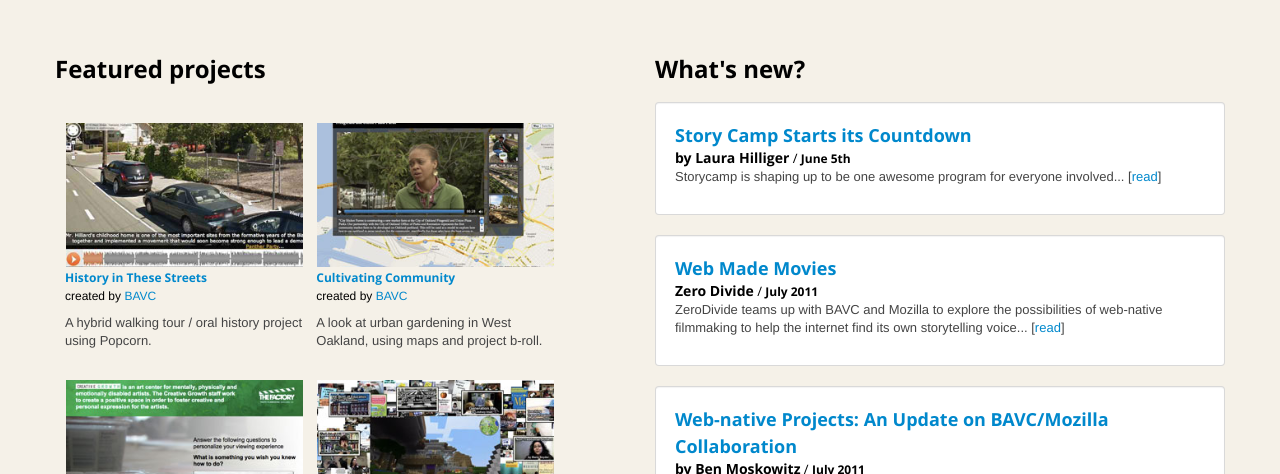
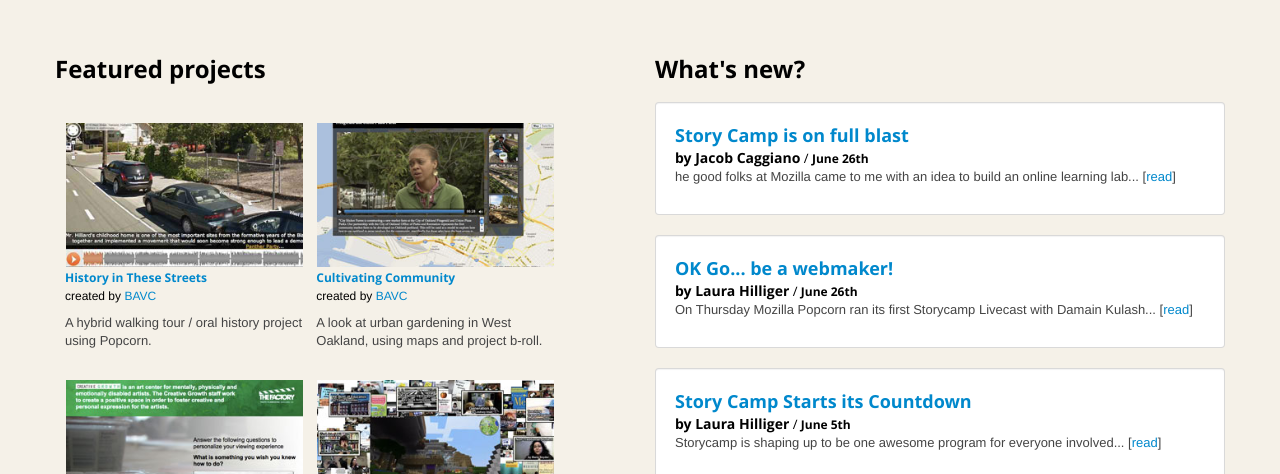
Before and after one commit to benrito/storycamp, a website: page index.html in a window 1280 px wide. Shown: the part 326-800 px from the top of the page. Drawn offline with Linux system fonts and the light colour scheme.

Commit message:
Week 1 / 2 edits

```diff
--- a/index.html
+++ b/index.html
@@ -97,23 +97,24 @@
 
 <div class="span6 pull-right toppad" style="float:right !important; margin-left: 0px !important">
     <div class="well">
+      <h3 class="toppad"><a href="http://futuresoup.com/storycamp-is-on-full-blast/">Story Camp is on full blast</a></h3><br>
+      <h4>by Jacob Caggiano</h4> /
+      <h5>June 26th</h5>
+      <p class="project-desc">he good folks at Mozilla came to me with an idea to build an online learning lab... [<a href="http://futuresoup.com/storycamp-is-on-full-blast/" target="_blank">read</a>] </p>
+    </div>
+    <div class="well">
+      <h3 class="toppad"><a href="http://www.zythepsary.com/techie/ok-go-be-a-webmaker/">OK Go... be a webmaker!</a></h3><br>
+      <h4>by Laura Hilliger</h4> /
+      <h5>June 26th</h5>
+      <p class="project-desc">On Thursday Mozilla Popcorn ran its first Storycamp Livecast with Damain Kulash... [<a href="http://www.zythepsary.com/techie/ok-go-be-a-webmaker/" target="_blank">read</a>] </p>
+    </div>
+    <div class="well">
       <h3 class="toppad"><a href="http://www.zythepsary.com/techie/storycamp-starts-its-countdown/">Story Camp Starts its Countdown</a></h3><br>
       <h4>by Laura Hilliger</h4> /
       <h5>June 5th</h5>
       <p class="project-desc">Storycamp is shaping up to be one awesome program for everyone involved... [<a href="http://www.zythepsary.com/techie/storycamp-starts-its-countdown/" target="_blank">read</a>] </p>
     </div>
-    <div class="well">
-      <h3 class="toppad"><a href="http://www.zerodivide.org/bavc/web_made_movies" target="_blank">Web Made Movies</a></h3><br>
-      <h4>Zero Divide</h4> /
-      <h5>July 2011</h5>
-      <p class="project-desc">ZeroDivide teams up with BAVC and Mozilla to explore the possibilities of web-native filmmaking to help the internet find its own storytelling voice... [<a href="http://www.zerodivide.org/bavc/web_made_movies" target="_blank">read</a>]</p>
-    </div>
-    <div class="well">
-      <h3 class="toppad"><a href="http://www.benmoskowitz.com/?p=265" target="_blank">Web-native Projects: An Update on BAVC/Mozilla Collaboration</a> </h3><br>
-      <h4>by Ben Moskowitz</h4> /
-      <h5>July 2011</h5>
-      <p class="project-desc">This year, Mozilla has been working with The Factory youth media program at the Bay Area Video Coalition (BAVC)... [<a href="http://www.benmoskowitz.com/?p=265" target="_blank">read</a>]</p>
-    </div>
+
 
 <p class="pull-right"><a href="http://twitter.com/#!/search/storycamp" target="_blank">Read about #StoryCamp on Twitter...</a></p>
 
```
Also changed, not shown: cinema.html (+1 -2 lines), cinema2.html (+1 -2 lines).
